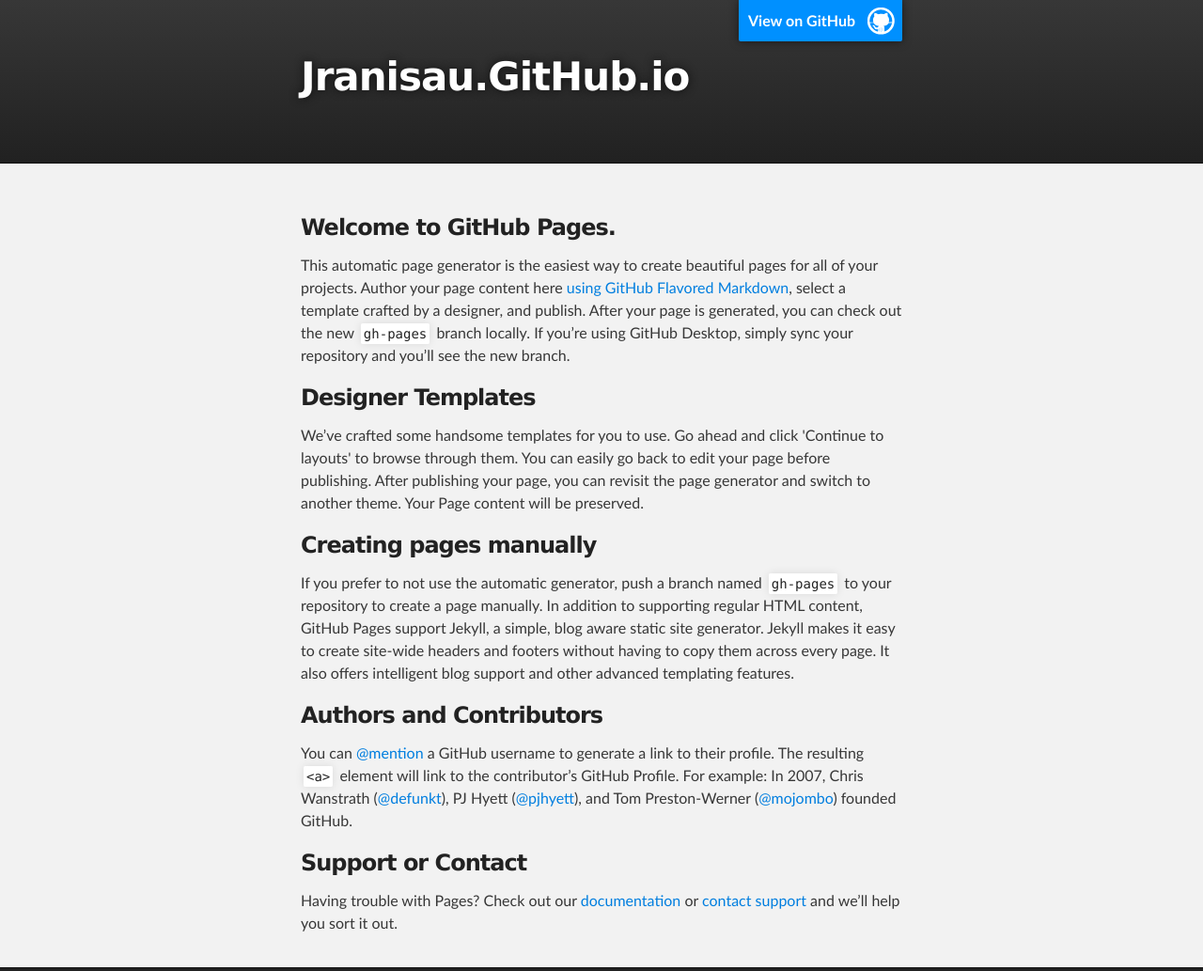
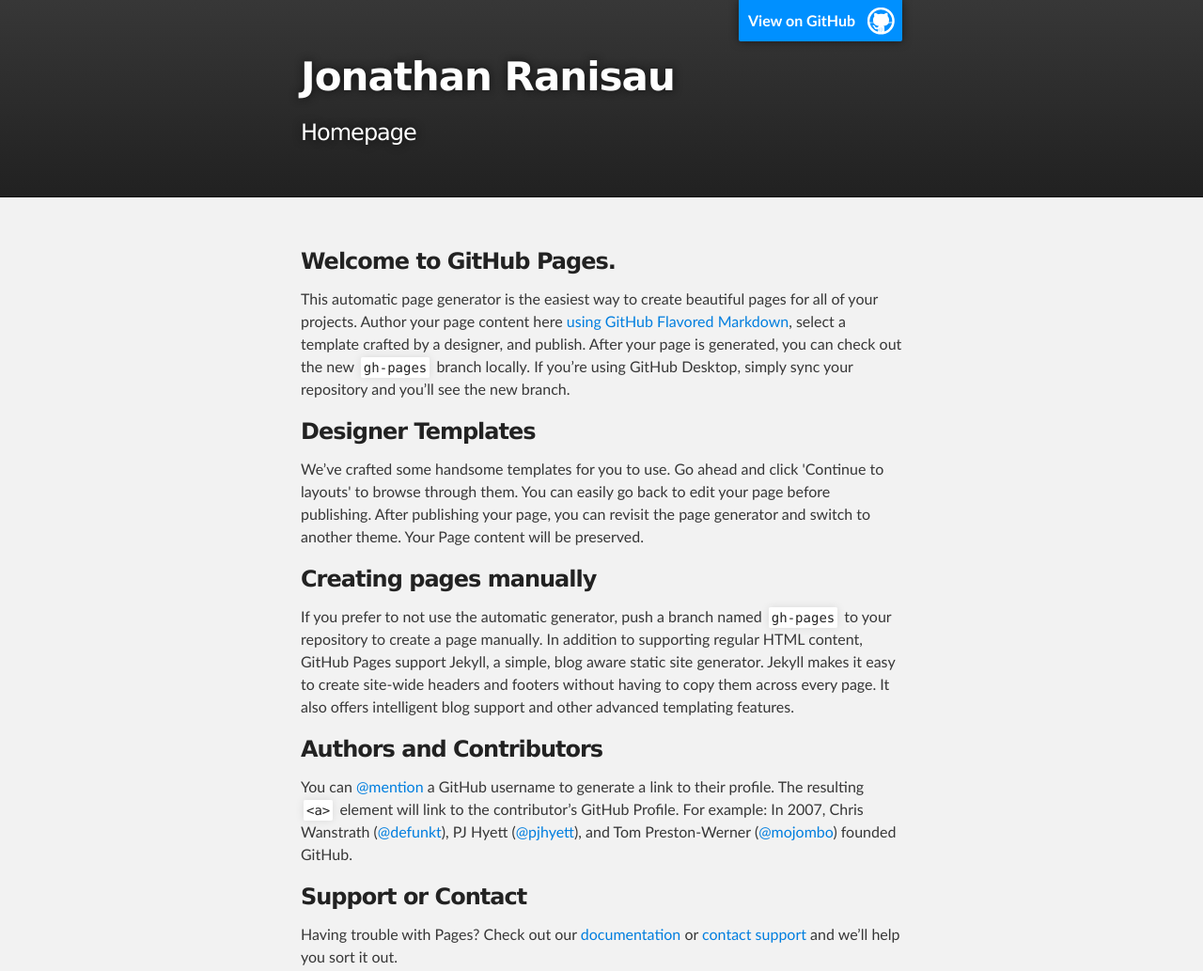
Before and after one commit to jranisau/jranisau.github.io, a plain HTML site: page index.html in a window 1280 px wide. Shown: the top 1033 px of the page at 94% size. Drawn offline with Linux system fonts and the light colour scheme.

Commit message:
Added a better title

```diff
--- a/index.html
+++ b/index.html
@@ -18,8 +18,8 @@
         <header class="inner">
           <a id="forkme_banner" href="https://github.com/jranisau">View on GitHub</a>
 
-          <h1 id="project_title">Jranisau.GitHub.io</h1>
-          <h2 id="project_tagline"></h2>
+          <h1 id="project_title">Jonathan Ranisau</h1>
+          <h2 id="project_tagline">Homepage</h2>
 
         </header>
     </div>
```
